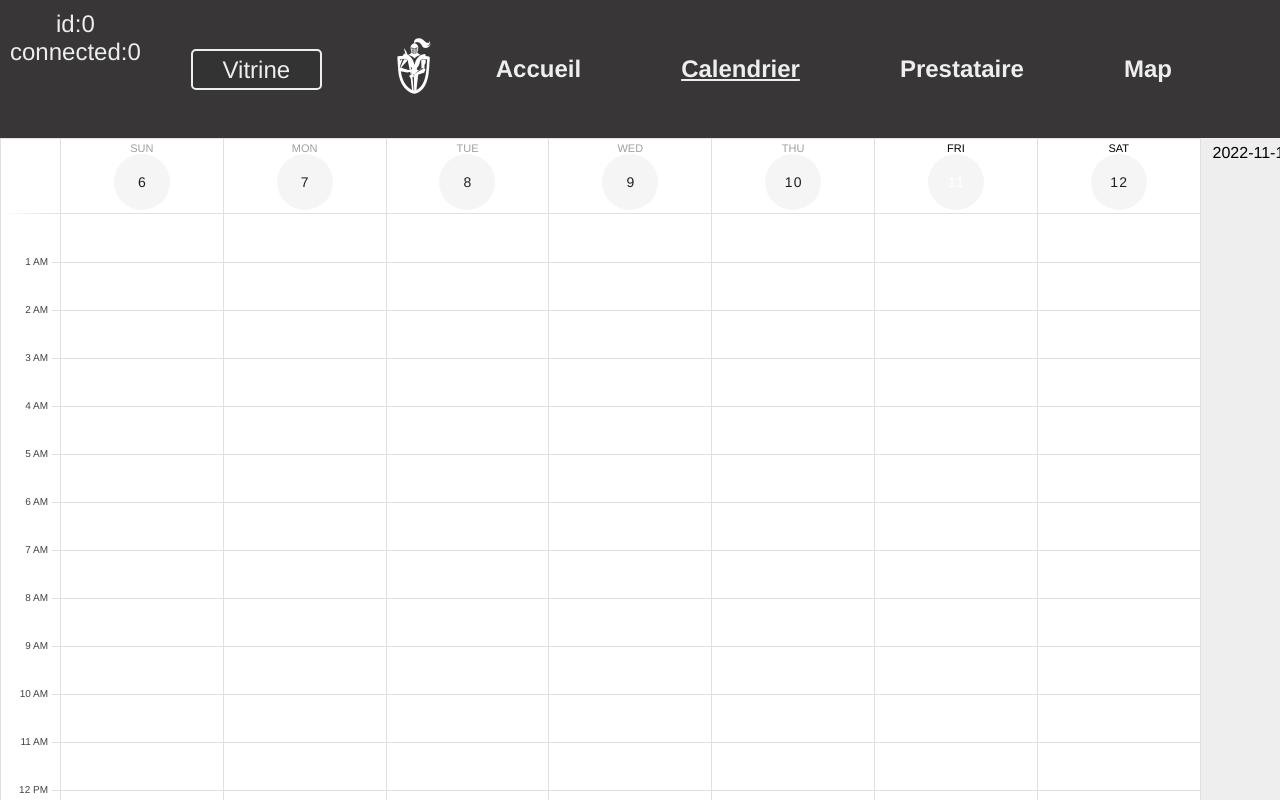
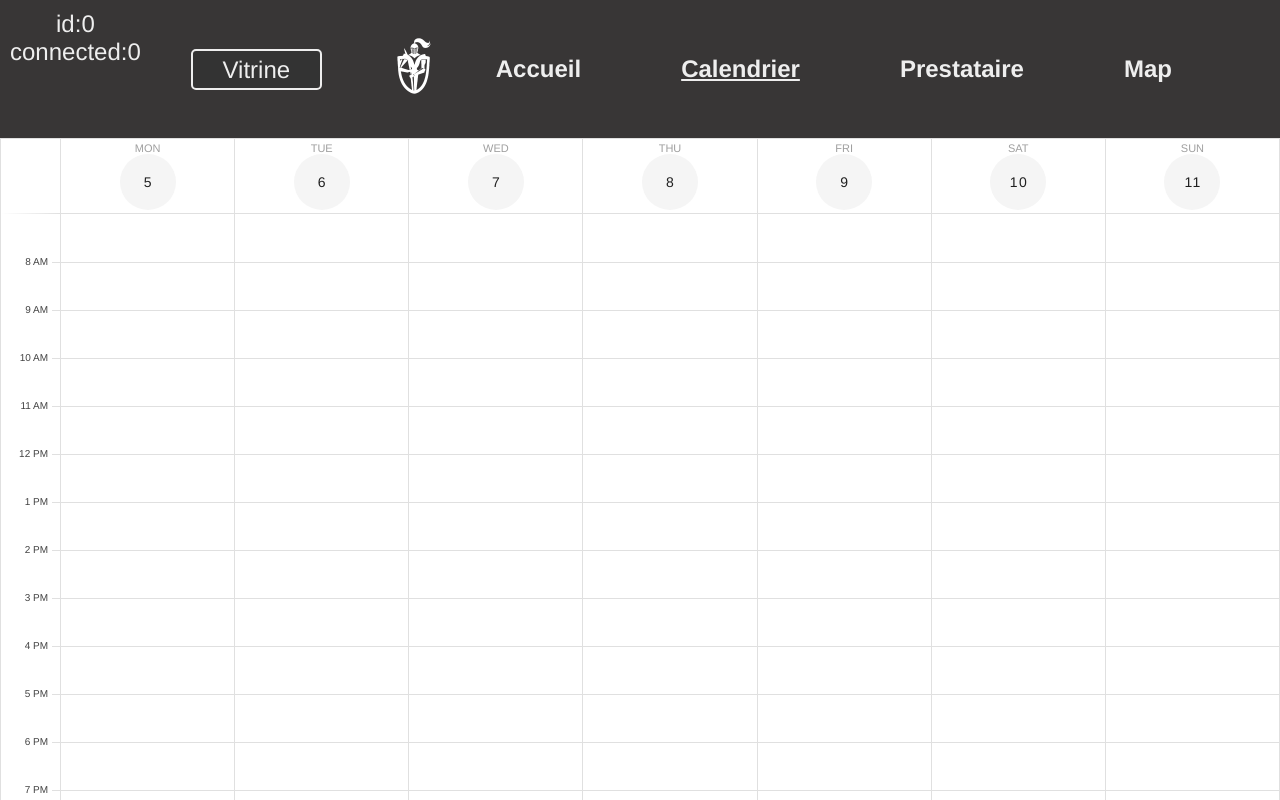
Before and after one commit to ThomasG1raud/saes3_vue, a Vue app: page /calendrier in a window 1280 px wide. Shown: the top 800 px of the page. Built offline with nearby package versions, Linux system fonts and the light colour scheme; the HTML template or start-up script is replaced by a standard one.

Commit message:
now day functional

```diff
--- a/src/views/vitrine/VitrineCalendrierView.vue
+++ b/src/views/vitrine/VitrineCalendrierView.vue
@@ -1,19 +1,30 @@
 <template>
   <v-row>
     <v-col>
-      <v-sheet height="calc(100vh - 120px)">
+      <v-sheet height="<!--calc(100vh - 120px)-->">
         <v-calendar
             ref="calendar"
-            :now="now"
-            :value="now"
+            :now="'2022-12-14 16:30:00'"
 
-            color="primary"
+            :weekdays="[1,2,3,4,5,6,0]"
+            :first-interval="8-1"
+            :interval-count="12+2"
+            color="var(--blue)"
             type="week"
-        ></v-calendar>
+        >
+
+          <template v-slot:day-body="{ date, week }">
+            <div
+                class="v-current-time"
+                :class="{ first: date === week[0].date }"
+                :style="{ top: nowY }"
+            ></div>
+          </template>
+
+        </v-calendar>
         <!--            :events="events"-->
       </v-sheet>
     </v-col>
-    <br style="margin: 100px">{{now}}
   </v-row>
 </template>
 
```
